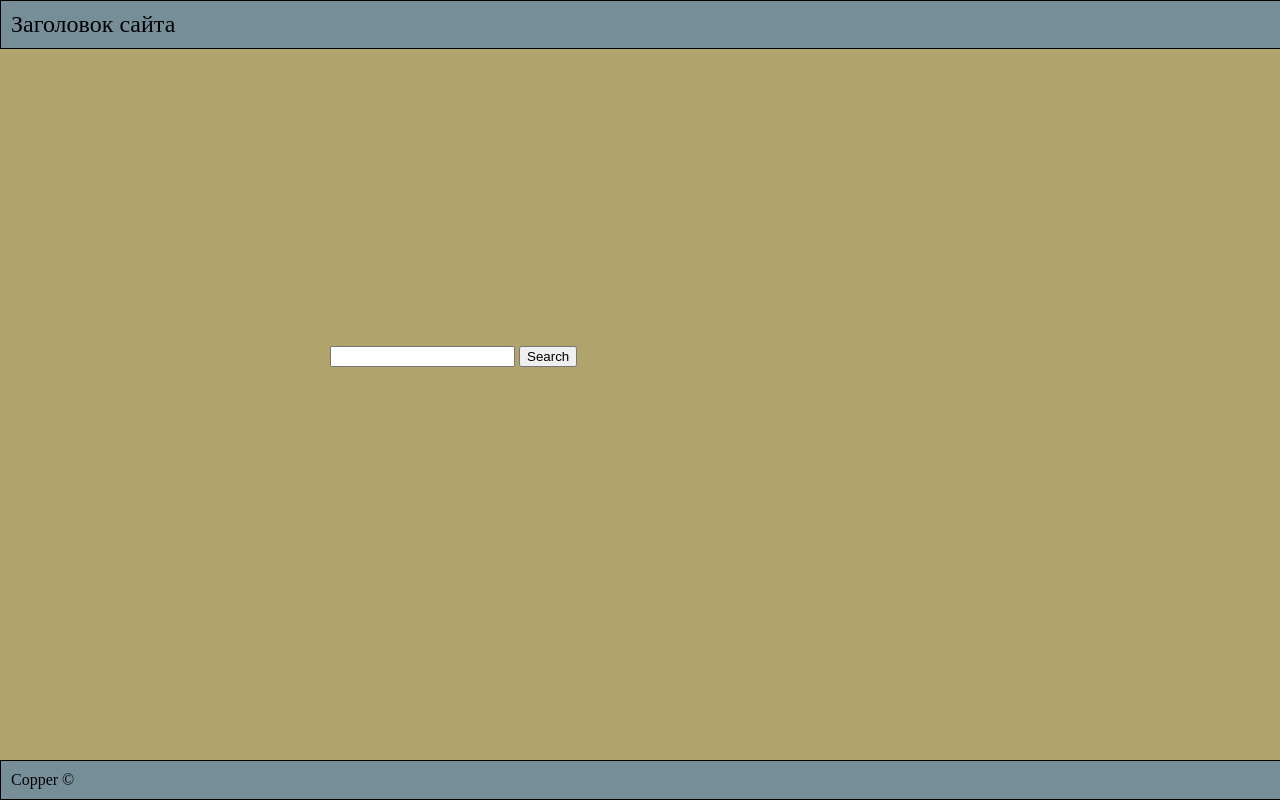
After one commit to copper111/GameSite, a Django app: page /gameshistory/searchsummoner/ in a window 1280 px wide. The commit adds this page. Run offline with Django 3.2, Linux system fonts and the light colour scheme.

Commit message:
Инфраструктура поиска призывателей подготовка

```diff
--- a/Articles/static/styles.css
+++ b/Articles/static/styles.css
@@ -1,25 +1,31 @@
 /*общий стиль для тела страницы*/
 .body {
     background-image: url(/Images/Articles/maxresdefault.jpg); /* Путь к фоновому изображению */
-    background-color: #c7b39b; /* Цвет фона */
+    background-color: #919191; /* Цвет фона */
 }
+
+
 
 /*общие элементы страницы*/
 .header, .sidebar, .content, .footer {
     padding: 10px; /* Поля */
-    border: solid 1px #000; /* Параметры рамки */
+    border: solid 1px #000; /* Параметры рамки*/
     background: #e3e8cc; /* Цвет фона */
 }
 
 .header {
     /* Верхняя часть с заголовком */
-    background: #e3e8cc; /* Цвет фона */
+    background: #768e98; /* Цвет фона */
     font-size: 24px; /* Размер шрифта */
+    position: fixed;
+    left: 0;
+    top: 0; /* Левый нижний угол */
+    width: 100%;
 }
 
 .layout {
-    margin: 15px 0; /* Отступы сверху и снизу */
-    overflow: hidden; /* Отменяем действие float */
+    margin: 15px 0; /* Отступы сверху и снизу*/
+    overflow: hidden;/* Отменяем действие float */
     min-width: 800px; /* Минимальная ширина */
     /*max-width: 1200px; *//* Максимальная ширина */
     max-width: 60%;
@@ -28,14 +34,18 @@
 .sidebar {
     /* Навигация по сайту */
     width: 350px; /* Ширина меню */
-    float: left; /* Состыковка с другим слоем по горизонтали */
+    /*float: left;  Состыковка с другим слоем по горизонтали */
     height: 100%;
+    position: fixed;
+    margin-top: 40px;
 }
 
 .sidebar ul {
     list-style: none; /* Убираем маркеры */
     padding: 0; /* Убираем отступы */
 }
+
+
 
 .content {
     /* Основное содержание страницы */
@@ -44,9 +54,10 @@
     left: 20%; /* Положение слоя от левого края */
     right: 20%;
     padding: 10px; /* Поля вокруг текста */
-    overflow: auto; /* Добавление полосы прокрутки */
+    overflow: hidden;  /*Добавление полосы прокрутки*/
     margin-right: 10px;
     margin-bottom: 35px;
+    margin-top: 40px;
 }
 
 .footer {
@@ -54,40 +65,40 @@
     left: 0;
     bottom: 0; /* Левый нижний угол */
     padding: 10px; /* Поля вокруг текста */
-    background: #39b54a; /* Цвет фона */
-    color: #fff; /* Цвет текста */
+    background: #768e98; /* Цвет фона */
+    color: #000000; /* Цвет текста */
     width: 100%; /* Ширина слоя */
 }
 
 .centerLayer {
-    position: absolute; /* Абсолютное позиционирование */
-    left: 20%; /* Положение слоя от левого края */
-    top: 60%; /* Положение слоя от верхнего края */
-    border: solid 1px wheat; /* Параметры рамки вокруг */
+    position: absolute; /* Абсолютное позиционирование*/
+    left: 25%; /* Положение слоя от левого края */
+    top: 40%; /* Положение слоя от верхнего края */
+    /*border: solid 1px wheat; *//* Параметры рамки вокруг */
     padding: 10px; /* Поля вокруг текста */
     overflow: auto; /* Добавление полосы прокрутки */
 }
 
 /*Главное меню*/
-.mainMenuTable {
+/*.mainMenuTable {*/
     /*border: solid 1px wheat;*/
-    width: 600px;
-    height: 200px;
-}
+    /*width: 600px;*/
+    /*height: 200px;*/
+/*}*/
 
-.mmTd {
+/*.mmTd {*/
     /*border: solid 1px wheat;*/
-    width: 150px;
-    height: 190px;
-}
+    /*width: 150px;*/
+    /*height: 190px;*/
+/*}*/
 
 /*test css*/
 .view {
     width: 200px;
     height: 200px;
-    margin: 10px;
+    margin: 0px;
     float: left;
-    border: 10px solid #fff;
+    border: 0px solid #fff;
     overflow: hidden;
     position: relative;
     text-align: center;
--- a/GameSite/settings.py
+++ b/GameSite/settings.py
@@ -42,6 +42,7 @@ INSTALLED_APPS = (
     'django.contrib.messages',
     'django.contrib.staticfiles',
     'Articles',
+    'GamesHistory',
 )
 
 MIDDLEWARE_CLASSES = (
--- a/GameSite/urls.py
+++ b/GameSite/urls.py
@@ -7,5 +7,6 @@ from GameSite import views
 urlpatterns = patterns('',
     url(r'^$', views.index, name='index'),
     url(r'^articles/', include('Articles.urls')),
+    url(r'^gameshistory/', include('GamesHistory.urls')),
     url(r'^admin/', include(admin.site.urls)),
 ) + static(settings.STATIC_URL, document_root=settings.STATIC_ROOT) + static(settings.MEDIA_URL, document_root=settings.MEDIA_ROOT)
--- /dev/null
+++ b/GamesHistory/__init__.py
@@ -0,0 +1 @@
+__author__ = 'artpg'
--- /dev/null
+++ b/GamesHistory/models.py
@@ -0,0 +1 @@
+__author__ = 'artpg'
--- /dev/null
+++ b/GamesHistory/templates/searchsummoner.html
@@ -0,0 +1,15 @@
+{% extends "base.html" %}
+
+{% block content %}
+    <div class="centerLayer">
+        <form action="{% url 'gameshistory' %}" method="get">
+            <p>
+                {% csrf_token %}
+                <input type="text" name="summoner">
+                <input type="submit" value="Search">
+            </p>
+        </form>
+
+
+    </div>
+{% endblock %}
--- /dev/null
+++ b/GamesHistory/urls.py
@@ -0,0 +1,10 @@
+__author__ = 'artpg'
+from django.conf.urls import patterns, url
+from django.conf.urls.static import static
+from django.conf import settings
+from GamesHistory import views
+
+urlpatterns = patterns('',
+    url(r'^gameshistory/', views.gameshistory, name='gameshistory'),
+    url(r'^searchsummoner/', views.searchsummoner, name='searchsummoner'),
+    ) + static(settings.STATIC_URL, document_root=settings.STATIC_ROOT) + static(settings.MEDIA_URL, document_root=settings.MEDIA_ROOT)
--- /dev/null
+++ b/GamesHistory/views.py
@@ -0,0 +1,18 @@
+__author__ = 'artpg'
+
+from django.shortcuts import render
+from django.http import HttpResponse
+
+
+def searchsummoner(request):
+    return render(request, 'searchsummoner.html'
+    )
+
+def gameshistory(request):
+    if 'summoner' in request.GET:
+        summoner_name = request.GET['summoner']
+    else:
+        summoner_name = 'You submitted an empty form.'
+    return render(request, 'gameshistory.html', {
+        'summoner_name': summoner_name}
+    )
--- /dev/null
+++ b/templates/base.html
@@ -0,0 +1,25 @@
+<!DOCTYPE html PUBLIC "-//W3C//DTD XHTML 1.0 Strict//EN"
+        "http://www.w3.org/TR/xhtml1/DTD/xhtml1-strict.dtd">
+<html xmlns="http://www.w3.org/1999/xhtml">
+<head>
+    <meta http-equiv="Content-Type" content="text/html; charset=utf-8"/>
+    {% load staticfiles %}
+    <link rel="stylesheet" type="text/css" href={% static "styles.css" %}/>
+    <style>
+        body {
+            /* Цвет фона */
+            background-color: #b0a36c;
+        }
+    </style>
+</head>
+<body>
+
+
+{% block content %}{% endblock %}
+
+
+<div class="header">Заголовок сайта</div>
+<div class="footer">Copper ©</div>
+
+</body>
+</html>
```
Also changed, not shown: Articles/templates/articles.html (+18 -36 lines), GamesHistory/templates/gameshistory.html (added, +8 -0 lines), templates/index.html (+6 -24 lines).
